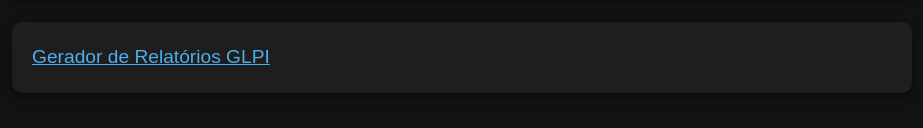
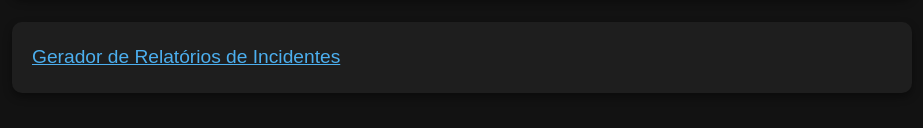
Before and after one commit to Doug2704/central-produtividade, a plain HTML site: page index.html in a window 1280 px wide. Shown: the part 610-738 px from the top of the page, without its empty margins (178-1101 px from the left). Drawn offline with Linux system fonts and the light colour scheme.

Commit message:
chore: change button name

```diff
--- a/index.html
+++ b/index.html
@@ -35,7 +35,7 @@
                     <div id="result-totalUC" class="result"></div>
                 </div>
                 <div class="link-glpi">
-                    <a href="reports.html">Gerador de Relatórios GLPI</a>
+                    <a href="reports.html">Gerador de Relatórios de Incidentes</a>
                 </div>
             </div>
         </main>
```
